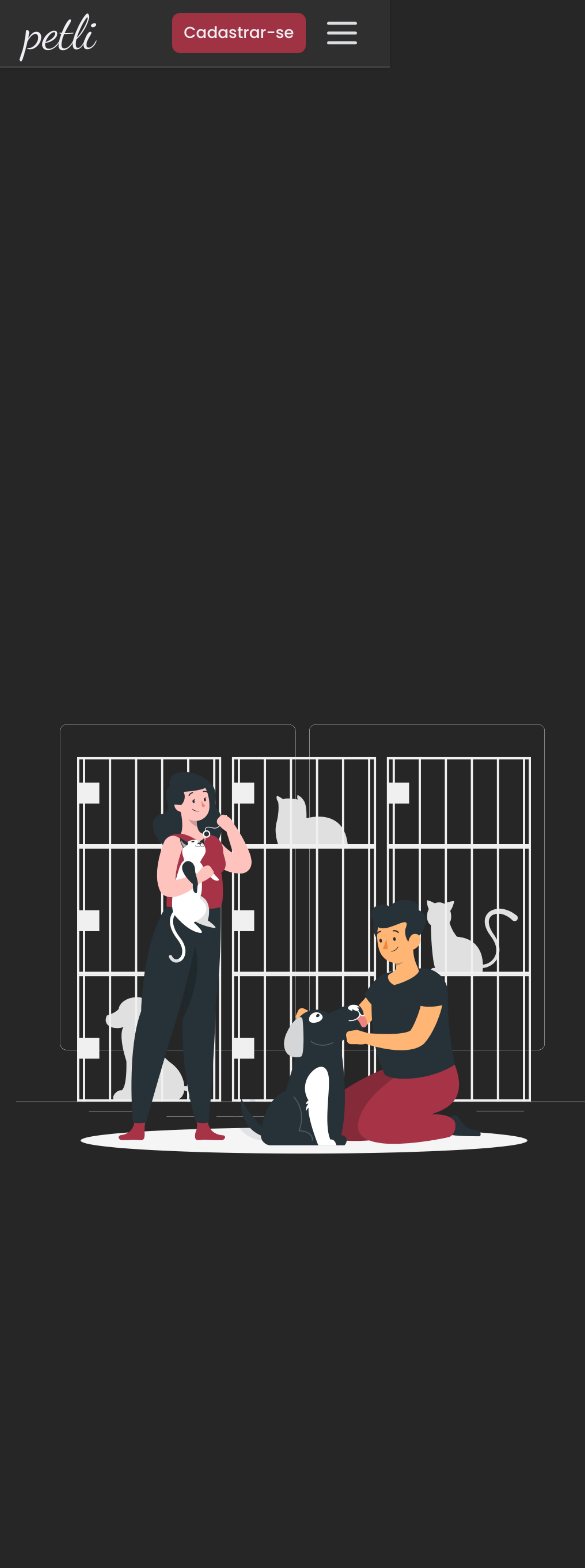
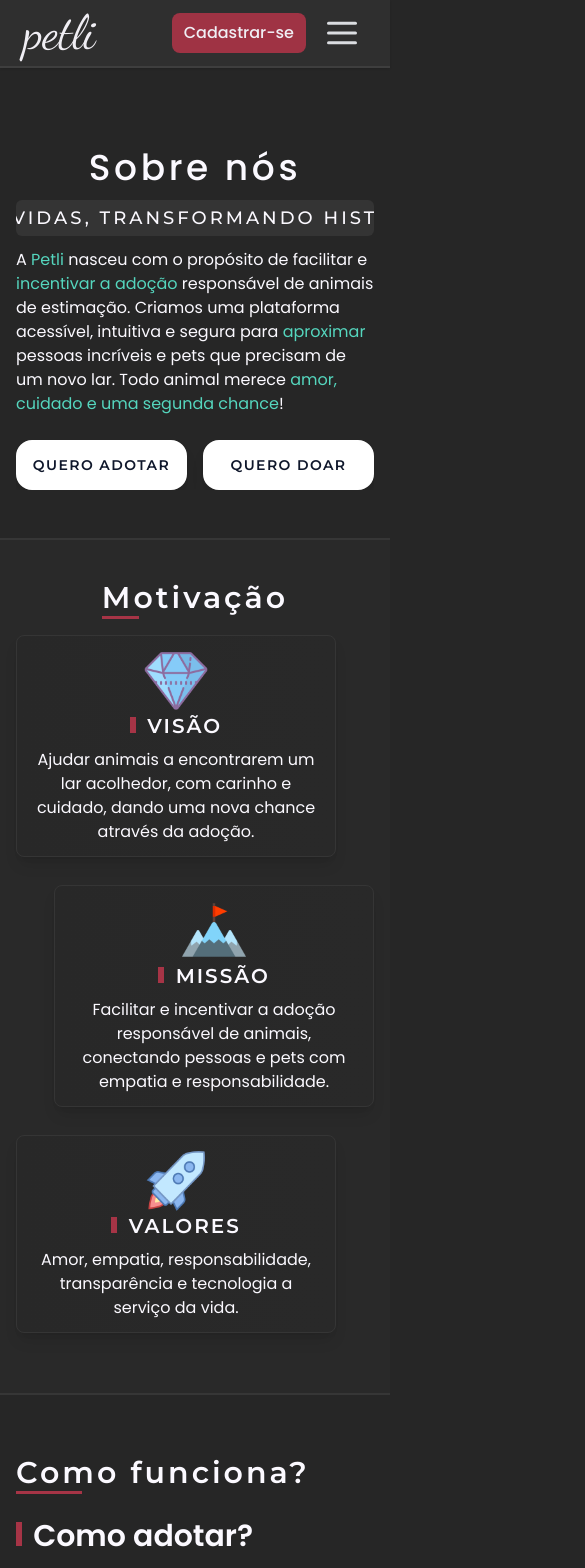
Before and after one commit to emersonjuunior/petli, a React (Vite) app: page /sobre in a window 390 px wide. Shown: the top 1568 px of the page, 585 px wide, since content can reach past the window. Built offline with nearby package versions, Linux system fonts and the light colour scheme; no server answers.

Commit message:
style: responsividade pagina about

```diff
--- a/src/components/About/FirstSection.tsx
+++ b/src/components/About/FirstSection.tsx
@@ -1,20 +1,22 @@
 import { useState } from "react";
 import { Link } from "react-router-dom";
+import { motion } from "framer-motion";
+import { Typewriter } from "react-simple-typewriter";
 
 const FirstSection = () => {
   const [imgLoad, setImgLoad] = useState(true);
 
   return (
-    <section className="min-h-fit px-4 md:px-5 border-b-[#363636] border-b-2 pt-10 pb-15">
-      <div className="w-full max-w-7xl mx-auto flex items-center gap-6">
-        <aside>
+    <section className="min-h-fit px-4 border-b-[#363636] border-b-2 pt-6 md:pt-10 pb-12 md:pb-15">
+      <div className="w-full max-w-7xl mx-auto flex items-center md:gap-4 lg:gap-5 xl:gap-6">
+        <aside className="hidden md:block">
           {imgLoad && (
-            <div className="animate-pulse w-xl h-[576px] bg-[#323232] rounded-xl"></div>
+            <div className="animate-pulse w-[300px] h-[300px] md:w-[350px] md:h-[350px] lg:w-[500px] lg:h-[500px] xl:w-xl xl:h-[576px] bg-[#323232] rounded-xl"></div>
           )}
           <div
             className={`${
               imgLoad ? "hidden" : ""
-            } flex items-center justify-center w-xl`}
+            } flex items-center justify-center w-[300px] h-[300px] md:w-[350px] md:h-[350px] lg:w-[500px] lg:h-[500px] xl:w-xl xl:h-[576px]`}
           >
             <img
               onLoad={() => setImgLoad(false)}
@@ -25,17 +27,23 @@ const FirstSection = () => {
           </div>
         </aside>
         <div className="flex-1 overflow-hidden max-w-full">
-          <h1 className="text-6xl font-medium tracking-widest mb-7 text-center">
-            Sobre nós
+          <h1 className="text-4xl md:text-5xl lg:text-6xl font-medium tracking-widest mb-3 md:mb-5 lg:mb-7 mx-auto w-fit md:min-w-[355px] text-center">
+            Sob
+            <Typewriter words={["re nós"]} loop={1} typeSpeed={120} />
           </h1>
 
-          <div className="bg-bgGray py-1 rounded-md px-2 h-fit mb-7">
-            <p className="text-xl tracking-[3px] uppercase font-medium whitespace-nowrap animate-text-slide inline-block font-mont">
+          <div className="bg-bgGray py-1 rounded-md px-2 h-fit mb-3 md:mb-5 lg:mb-7">
+            <p className="text-lg md:text-xl tracking-[3px] uppercase font-medium whitespace-nowrap animate-text-slide inline-block font-mont">
               Conectando vidas, transformando histórias.
             </p>
           </div>
 
-          <p className="text-xl mb-12">
+          <motion.p
+            initial={{ opacity: 0, y: 20 }}
+            animate={{ opacity: 1, y: 0 }}
+            transition={{ duration: 1, delay: 0.2 }}
+            className="md:text-lg lg:text-xl mb-6 md:mb-9 lg:mb-12"
+          >
             A <span className="text-accentBlue">Petli</span> nasceu com o
             propósito de facilitar e{" "}
             <span className="text-accentBlue">incentivar a adoção</span>{" "}
@@ -47,20 +55,46 @@ const FirstSection = () => {
               amor, cuidado e uma segunda chance
             </span>
             !
-          </p>
+          </motion.p>
 
-          <div className="flex items-center justify-center gap-12">
-            <Link className="flex-1 max-w-[250px]" to="/quero-adotar">
-              <button className="font-semibold w-full text-[15px] md:text-base h-[50px] md:h-[56px] text-slate-900 bg-white border-white border-2 rounded-2xl tracking-widest uppercase font-mont duration-300 cursor-pointer hover:bg-transparent hover:text-white shadow-lg">
+          <motion.div
+            className="flex items-center justify-center gap-4 md:gap-7 lg:gap-12"
+            initial="hidden"
+            animate="visible"
+            variants={{
+              hidden: {},
+              visible: {
+                transition: {
+                  staggerChildren: 0.2,
+                },
+              },
+            }}
+          >
+            <Link className="flex-1 md:max-w-[230px] lg:max-w-[250px]" to="/quero-adotar">
+              <motion.button
+                variants={{
+                  hidden: { opacity: 0, x: -40 },
+                  visible: { opacity: 1, x: 0 },
+                }}
+                transition={{ duration: 0.8 }}
+                className="font-semibold w-full text-sm md:text-base h-[50px] md:h-[56px] text-slate-900 bg-white border-white border-2 rounded-2xl tracking-widest uppercase font-mont duration-300 cursor-pointer hover:bg-transparent hover:text-white shadow-lg"
+              >
                 Quero Adotar
-              </button>
+              </motion.button>
             </Link>
-            <Link className="flex-1 max-w-[250px]" to="/novo-pet">
-              <button className="font-semibold w-full text-[15px] md:text-base h-[50px] md:h-[56px] text-slate-900 bg-white border-white border-2 rounded-2xl tracking-widest uppercase font-mont duration-300 cursor-pointer hover:bg-transparent hover:text-white shadow-lg">
+            <Link className="flex-1 md:max-w-[230px] lg:max-w-[250px]" to="/novo-pet">
+              <motion.button
+                variants={{
+                  hidden: { opacity: 0, x: 40 },
+                  visible: { opacity: 1, x: 0 },
+                }}
+                transition={{ duration: 0.8 }}
+                className="font-semibold w-full text-sm md:text-base h-[50px] md:h-[56px] text-slate-900 bg-white border-white border-2 rounded-2xl tracking-widest uppercase font-mont duration-300 cursor-pointer hover:bg-transparent hover:text-white shadow-lg"
+              >
                 Quero Doar
-              </button>
+              </motion.button>
             </Link>
-          </div>
+          </motion.div>
         </div>
       </div>
     </section>
--- a/src/components/About/Info.tsx
+++ b/src/components/About/Info.tsx
@@ -1,24 +1,54 @@
-import { useState } from "react";
+import { useState, useRef } from "react";
+import { motion, useInView } from "framer-motion";
+import { Typewriter } from "react-simple-typewriter";
 
 const Info = () => {
+  const motionRef = useRef(null);
+  const isInView = useInView(motionRef, {
+    once: true,
+    margin: "-130px 0px", // ativa a animação só depois de o conteúdo entrar mais
+  });
   const [adoptImg, setAdoptImg] = useState(true);
   const [donateImg, setDonateImg] = useState(true);
 
   return (
     <section className="border-b-[#363636] border-b-2 py-15 md:py-20 lg:py-25 px-4 xl:px-0">
-      <div className="w-full max-w-7xl mx-auto">
-        <h2 className="text-center text-3xl md:text-5xl tracking-widest font-mont font-semibold mb-8">
-          Como funciona?
-        </h2>
-        <article className="flex gap-6 items-center">
+      <motion.div
+        ref={motionRef}
+        initial={{ opacity: 0, y: 50 }}
+        animate={isInView ? { opacity: 1, y: 0 } : {}}
+        transition={{ duration: 1, ease: "easeOut" }}
+        className="w-full max-w-7xl mx-auto"
+      >
+        <motion.div
+          initial={{ opacity: 0, y: 20 }}
+          animate={isInView ? { opacity: 1, y: 0 } : {}}
+          transition={{ duration: 0.6, delay: 0.1, ease: "easeOut" }}
+          className="mb-6 md:mb-8 w-fit min-w-[470px] max-w-[470px] mx-auto"
+        >
+          <h2 className="text-3xl md:text-5xl tracking-widest font-mont font-semibold">
+            Como fun
+            {isInView && (
+              <Typewriter words={["ciona?"]} loop={1} typeSpeed={100} />
+            )}
+            {!isInView && <span className="opacity-0">ciona?</span>}
+          </h2>
+          <div className="h-[3px] w-[14%] md:w-[17%] bg-primaryRed"></div>
+        </motion.div>
+        <motion.article
+          initial={{ opacity: 0, x: -300 }}
+          animate={{ opacity: 1, x: 0 }}
+          transition={{ duration: 2.4, delay: 0.5 }}
+          className="flex flex-col-reverse lg:flex-row gap-6 items-center"
+        >
           <aside>
             {adoptImg && (
-              <div className="animate-pulse w-xl h-[576px] bg-[#323232] rounded-xl"></div>
+              <div className="animate-pulse w-[300px] h-[300px] md:w-lg md:h-[576px] xl:w-xl xl:h-[576px] bg-[#323232] rounded-xl"></div>
             )}
             <div
               className={`${
                 adoptImg ? "hidden" : ""
-              } flex items-center justify-center w-xl`}
+              } flex items-center justify-center w-[300px] md:w-lg xl:w-xl`}
             >
               <img
                 onLoad={() => setAdoptImg(false)}
@@ -28,11 +58,11 @@ const Info = () => {
               />
             </div>
           </aside>
-          <div className="flex-1">
-            <h3 className="text-3xl font-semibold mb-6">
+          <div className="flex-1 md:px-4 lg:px-0">
+            <h3 className="text-3xl font-semibold mb-4 md:mb-6">
               <span className="rectangle h-6"></span> Como adotar?
             </h3>
-            <ul className="flex flex-col gap-5 list-disc">
+            <ul className="flex flex-col gap-5 list-disc px-2 md:px-0">
               <li>
                 Crie uma{" "}
                 <span className="font-medium">
@@ -67,7 +97,7 @@ const Info = () => {
                 Após concluir a adoção, você pode pedir ao doador que{" "}
                 <span className="font-medium">marque você como adotante</span>{" "}
                 do pet na plataforma. Assim, a adoção será registrada no seu
-                perfil, criando um
+                perfil, criando um{" "}
                 <span className="font-medium">
                   histórico das suas adoções e fortalecendo sua credibilidade
                 </span>{" "}
@@ -79,14 +109,19 @@ const Info = () => {
               </span>
             </ul>
           </div>
-        </article>
-        <hr className="text-[#505050] my-12" />
-        <article className="flex gap-6 items-center">
-          <div className="flex-1">
-            <h3 className="text-3xl font-semibold mb-6">
+        </motion.article>
+        <hr className="text-[#505050] my-8 md:my-12" />
+        <motion.article
+          initial={{ opacity: 0, x: 300 }}
+          animate={{ opacity: 1, x: 0 }}
+          transition={{ duration: 2.4, delay: 0.8 }}
+          className="flex flex-col lg:flex-row gap-6 items-center"
+        >
+          <div className="flex-1 md:px-4 lg:px-0">
+            <h3 className="text-3xl font-semibold mb-4 md:mb-6">
               <span className="rectangle h-6"></span> Como doar?
             </h3>
-            <ul className="flex flex-col gap-5 list-disc">
+            <ul className="flex flex-col gap-5 list-disc px-2 md:px-0">
               <li>
                 Crie uma{" "}
                 <span className="font-medium">
@@ -142,12 +177,12 @@ const Info = () => {
           </div>
           <aside>
             {donateImg && (
-              <div className="animate-pulse w-xl h-[576px] bg-[#323232] rounded-xl"></div>
+              <div className="animate-pulse w-[300px] h-[300px] md:w-lg md:h-[576px] xl:w-xl xl:h-[576px] bg-[#323232] rounded-xl"></div>
             )}
             <div
               className={`${
                 donateImg ? "hidden" : ""
-              } flex items-center justify-center w-xl`}
+              } flex items-center justify-center w-[300px] h-[300px] md:w-lg xl:w-xl`}
             >
               <img
                 onLoad={() => setDonateImg(false)}
@@ -157,8 +192,8 @@ const Info = () => {
               />
             </div>
           </aside>
-        </article>
-      </div>
+        </motion.article>
+      </motion.div>
     </section>
   );
 };
--- a/src/components/About/MVV.tsx
+++ b/src/components/About/MVV.tsx
@@ -1,58 +1,105 @@
+import { motion, useInView } from "framer-motion";
+import { useRef } from "react";
+import { Typewriter } from "react-simple-typewriter";
+
 const MVV = () => {
+  const motionRef = useRef(null);
+  const sectionRef = useRef(null);
+  const isInView = useInView(motionRef, {
+    once: true,
+    margin: "-130px 0px", // ativa a animação só depois de o conteúdo entrar mais
+  });
+
   return (
-    <section className="w-full bg-[#292929] pt-10 md:pt-15 lg:pt-20 pb-15 md:pb-25 lg:pb-30 border-b-[#363636] border-b-2 px-4 xl:px-0">
-      <div className="w-full max-w-7xl mx-auto">
-        <div className="flex justify-center gap-20 h-[500px] items-center">
-          <article className="bg-linear-to-r from-[#282828] to-[#292929] shadow-lg border-[#353535] border-1 w-[350px] h-[400px] rounded-lg p-4 flex flex-col items-center justify-center cursor-pointer duration-400 hover:w-[420px]">
+    <section
+      ref={sectionRef}
+      className="w-full bg-[#292929] pt-10 md:pt-15 lg:pt-20 pb-15 md:pb-25 lg:pb-30 border-b-[#363636] border-b-2 px-4 xl:px-0"
+    >
+      <div ref={motionRef} className="w-full max-w-7xl mx-auto">
+        <div className="flex flex-col md:flex-row justify-center gap-7 md:gap-12 lg:gap-16 xl:gap-20 md:h-[450px] lg:h-[500px] md:items-center">
+          <motion.article
+            initial={{ opacity: 0, y: 30 }}
+            animate={isInView ? { opacity: 1, y: 0 } : {}}
+            transition={{
+              duration: 0.5,
+              delay: 0.2,
+            }}
+            className="xs:self-end md:self-auto bg-linear-to-r from-[#282828] to-[#292929] shadow-lg border-[#353535] border-1 w-[320px] md:w-[240px] lg:w-[300px] xl:w-[350px] md:h-[360px] lg:h-[400px] rounded-lg p-3 lg:p-4 flex flex-col items-center justify-center cursor-pointer duration-400 md:hover:w-[270px] lg:hover:w-[360px] xl:hover:w-[420px]"
+          >
             <img
-              className="mb-3 w-[100px] min-w-[100px] min-h-[100px] h-[100px]"
+              className="md:mb-2 w-[64px] min-w-[64px] h-[64px] min-h-[64px] md:w-[80px] lg:w-[100px] md:min-w-[80px] lg:min-w-[100px] md:min-h-[80px] lg:min-h-[100px] md:h-[80px] lg:h-[100px]"
               src="/mission.png"
               alt="Missão"
               loading="lazy"
             />
-            <h3 className="uppercase font-mont font-semibold tracking-widest text-xl mb-3">
+            <h3 className="uppercase font-mont font-semibold tracking-widest text-xl mb-2 md:mb-3">
               <span className="rectangle h-4"></span> Missão
             </h3>
             <p className="text-center max-w-[316px]">
               Facilitar e incentivar a adoção responsável de animais, conectando
               pessoas e pets com empatia e responsabilidade.
             </p>
-          </article>
-          <div>
-            <h2 className="text-center text-3xl md:text-[52px] tracking-widest font-mont font-semibold mb-6">
-              Motivação
-            </h2>
-            <article className="bg-linear-to-r from-[#282828] to-[#292929] shadow-lg border-[#353535] border-1 w-[350px] h-[400px] rounded-lg p-4 flex flex-col items-center justify-center self-end cursor-pointer duration-400 hover:w-[420px]">
+          </motion.article>
+          <div className="order-[-1] md:order-0">
+            <motion.div
+              initial={{ opacity: 0, y: 20 }}
+              animate={isInView ? { opacity: 1, y: 0 } : {}}
+              transition={{ duration: 0.6, delay: 0.1, ease: "easeOut" }}
+              className="mb-4 md:mb-6 xl:min-w-[322px] w-fit mx-auto"
+            >
+              <h2 className="w-fit text-3xl lg:text-[40px] xl:text-[52px] tracking-widest font-mont font-semibold">
+                Mot
+                <Typewriter words={["ivação"]} loop={1} typeSpeed={100} />
+              </h2>
+              <div className="h-[3px] w-[20%] md:w-[23%] bg-primaryRed"></div>
+            </motion.div>
+            <motion.article
+              initial={{ opacity: 0, y: 30 }}
+              animate={isInView ? { opacity: 1, y: 0 } : {}}
+              transition={{
+                duration: 0.5,
+                delay: 0.5,
+              }}
+              className="bg-linear-to-r from-[#282828] to-[#292929] shadow-lg border-[#353535] border-1 w-[320px] md:w-[240px] lg:w-[300px] xl:w-[350px] md:h-[360px] lg:h-[400px] rounded-lg p-3 lg:p-4 flex flex-col items-center justify-center self-end cursor-pointer duration-400 md:hover:w-[270px] lg:hover:w-[360px] xl:hover:w-[420px]"
+            >
               <img
-                className="mb-3 w-[100px] min-w-[100px] min-h-[100px] h-[100px]"
+                className="md:mb-2 lg:mb-3 w-[64px] min-w-[64px] h-[64px] min-h-[64px] md:w-[80px] lg:w-[100px] md:min-w-[80px] lg:min-w-[100px] md:min-h-[80px] lg:min-h-[100px] md:h-[80px] lg:h-[100px]"
                 src="/values.png"
                 alt="Valores"
                 loading="lazy"
               />
-              <h3 className="uppercase font-mont font-semibold tracking-widest text-xl mb-3">
+              <h3 className="uppercase font-mont font-semibold tracking-widest text-xl mb-2 md:mb-3">
                 <span className="rectangle h-4"></span> Visão
               </h3>
               <p className="text-center max-w-[316px]">
                 Ajudar animais a encontrarem um lar acolhedor, com carinho e
                 cuidado, dando uma nova chance através da adoção.
               </p>
-            </article>
+            </motion.article>
           </div>
-          <article className="bg-linear-to-r from-[#282828] to-[#292929] shadow-lg border-[#353535] border-1 w-[350px] h-[400px] rounded-lg p-4 flex flex-col items-center justify-center cursor-pointer duration-400 hover:w-[420px]">
+          <motion.article
+            initial={{ opacity: 0, y: 30 }}
+            animate={isInView ? { opacity: 1, y: 0 } : {}}
+            transition={{
+              duration: 0.5,
+              delay: 0.8,
+            }}
+            className="bg-linear-to-r from-[#282828] to-[#292929] shadow-lg border-[#353535] border-1 w-[320px] md:w-[240px] lg:w-[300px] xl:w-[350px] md:h-[360px] lg:h-[400px] rounded-lg p-3 lg:p-4 flex flex-col items-center justify-center cursor-pointer duration-400 md:hover:w-[270px] lg:hover:w-[360px] xl:hover:w-[420px]"
+          >
             <img
-              className="mb-3 w-[100px] min-w-[100px] min-h-[100px] h-[100px]"
+              className="md:mb-3 w-[64px] min-w-[64px] h-[64px] min-h-[64px] md:w-[80px] lg:w-[100px] md:min-w-[80px] lg:min-w-[100px] md:min-h-[80px] lg:min-h-[100px] md:h-[80px] lg:h-[100px]"
               src="/vision.png"
               alt="Visão"
               loading="lazy"
             />
-            <h3 className="uppercase font-mont font-semibold tracking-widest text-xl mb-3">
+            <h3 className="uppercase font-mont font-semibold tracking-widest text-xl mb-2 md:mb-3">
               <span className="rectangle h-4"></span> Valores
             </h3>
             <p className="text-center max-w-[316px]">
               Amor, empatia, responsabilidade, transparência e tecnologia a
               serviço da vida.
             </p>
-          </article>
+          </motion.article>
         </div>
       </div>
     </section>
--- a/src/components/Home/Benefits.tsx
+++ b/src/components/Home/Benefits.tsx
@@ -9,8 +9,6 @@ const Benefits = () => {
     once: true,
     margin: "-130px 0px", // ativa a animação só depois de o conteúdo entrar mais
   });
-
-  console.log(benefits);
 
   return (
     <section className="w-full bg-[#292929] pt-10 md:pt-15 lg:pt-20 pb-15 md:pb-25 lg:pb-30 border-b-[#363636] border-b-2 px-4 xl:px-0">
--- a/src/components/Home/PetsSlide.tsx
+++ b/src/components/Home/PetsSlide.tsx
@@ -66,7 +66,7 @@ const PetsSlide = () => {
             {startTyping && (
               <Typewriter words={["m lar"]} loop={1} typeSpeed={100} />
             )}
-            {!startTyping && <span className="opacity-0">adotar?</span>}
+            {!startTyping && <span className="opacity-0">m lar</span>}
           </h2>
           <div className="h-[3px] w-[23%] md:w-[27%] bg-primaryRed"></div>
         </motion.div>
--- a/src/index.css
+++ b/src/index.css
@@ -14,7 +14,8 @@
   --animate-notification: show-notification 0.4s ease forwards,
     close-notification 0.5s ease 2.5s forwards;
   --animate-timer-animation: timer-animation 2s ease 0.2s forwards;
-  --animate-text-slide: text-slide 20s linear infinite
+  --animate-text-slide: text-slide 18s linear infinite;
+  --breakpoint-xs: 360px;
 }
 
 @layer base {
@@ -28,7 +29,7 @@
     @apply bg-bgGray text-textWhite outline-none;
   }
   .rectangle {
-    @apply inline-block bg-primaryRed w-[6px] mr-1
+    @apply inline-block bg-primaryRed w-[6px] mr-1;
   }
 }
 
```
